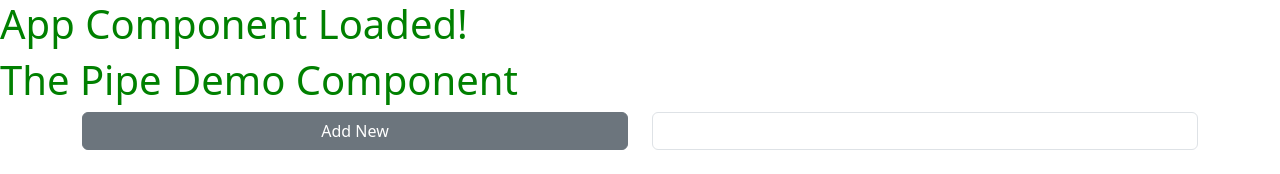
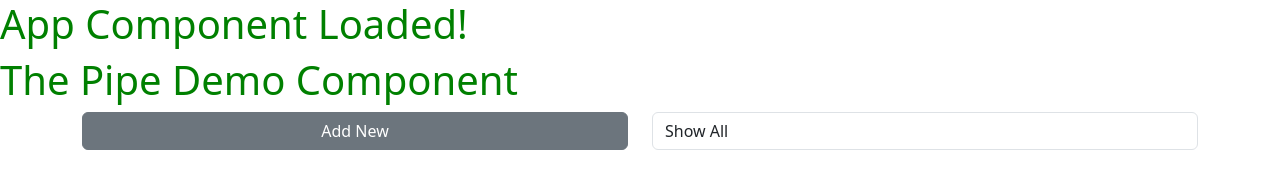
Before and after one commit to synergy2411/nov-23-syne, an Angular app in the folder first-app/: page / in a window 1280 px wide. Shown: the top 174 px of the page. Built offline with nearby package versions, Linux system fonts and the light colour scheme.

Commit message:
pure vs impure

```diff
--- a/first-app/src/app/components/demo/pipe-demo/pipe-demo.component.html
+++ b/first-app/src/app/components/demo/pipe-demo/pipe-demo.component.html
@@ -9,6 +9,7 @@
     </div>
     <div class="col-6">
       <select class="form-control" [(ngModel)]="filteredStatus">
+        <option value="">Show All</option>
         <option value="pending">Pending</option>
         <option value="completed">Completed</option>
       </select>
--- a/first-app/src/app/pipes/filter.pipe.ts
+++ b/first-app/src/app/pipes/filter.pipe.ts
@@ -7,9 +7,11 @@ interface ITodo {
 
 @Pipe({
   name: 'filter',
+  // pure: false,
 })
 export class FilterPipe implements PipeTransform {
   transform(todoCollection: ITodo[], filteredStatus: string): ITodo[] {
+    console.log('[TRANSFER]');
     if (filteredStatus === '') {
       return todoCollection;
     }
```
Also changed, not shown: 1 other file (tests, documents, lock files or other folders).
